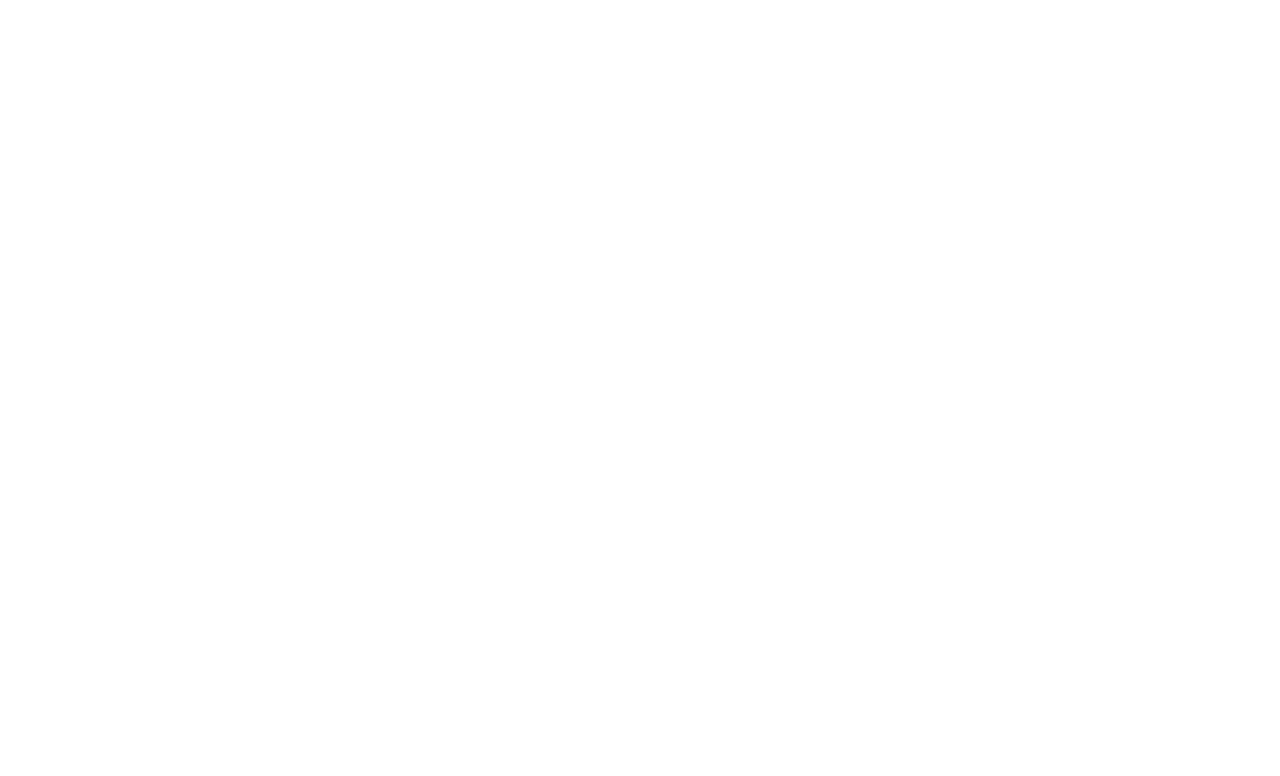
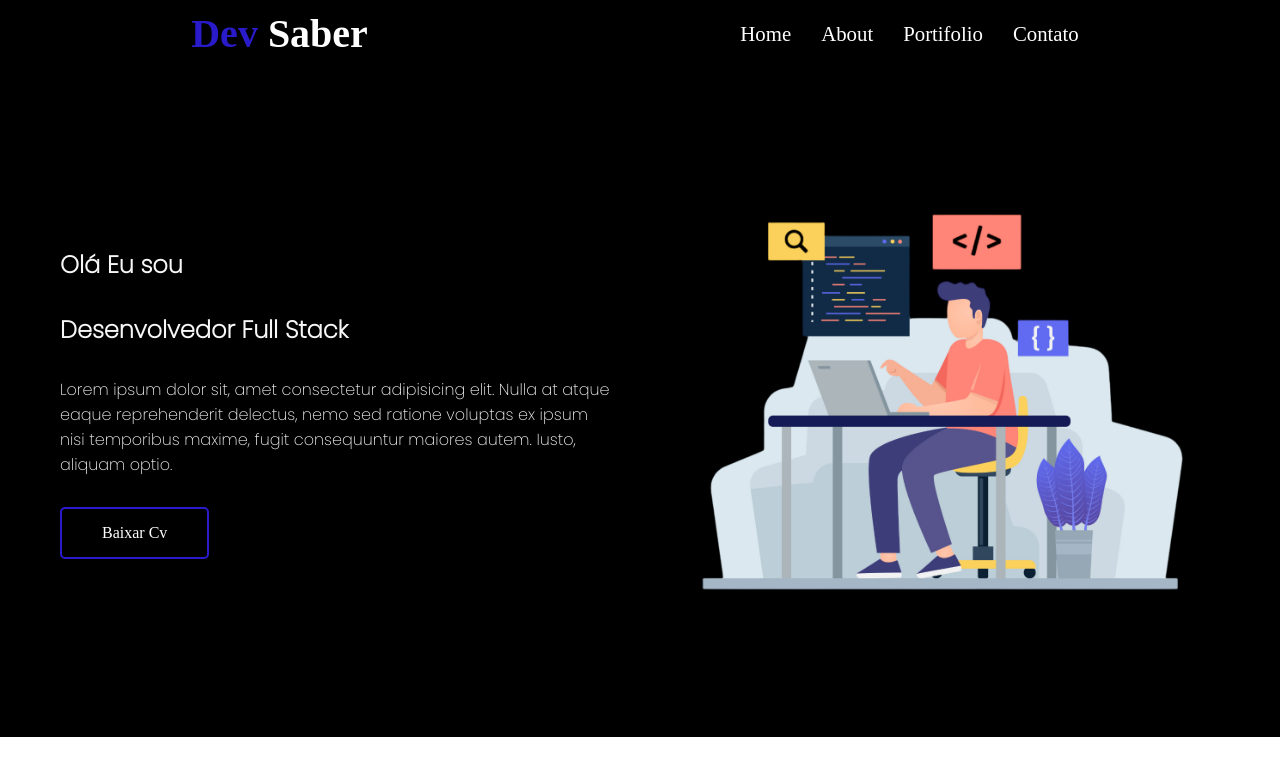
Before and after one commit to NatanRamosFerreira/Portifolio-2.0, a plain HTML site: page index.html in a window 1280 px wide. Drawn offline with Linux system fonts and the light colour scheme.

Commit message:
Parte do Topo da página

```diff
--- /dev/null
+++ b/css/style.css
@@ -0,0 +1,85 @@
+@import url('https://fonts.googleapis.com/css2?family=Poppins:wght@200&display=swap');
+*{
+    padding: 0;
+    margin: 0;
+    box-sizing: border-box;
+    list-style: none;
+    text-decoration: none;
+}
+
+body{
+    max-width: 1400px;
+    margin: 0 auto;
+}
+
+/* Header */
+
+header{
+    background-color: black;
+    padding: 10px;
+    display: flex;
+    align-items: center;
+    justify-content: space-around;
+}
+
+header h1 {
+    color: #2a1bca;
+    font-size: 2.5rem;
+}
+
+header span{
+    color: #fff;
+}
+
+header .navegacao_principal {
+    display: flex;
+    gap: 10px;
+    align-items: center;
+}
+
+header .navegacao_principal li a {
+    padding: 10px;
+    color: #fff;
+    font-size: 1.3rem;
+}
+
+/* Baixar o CV*/
+
+.section_div{
+    display: grid;
+    grid-template-columns: 1fr 1fr;
+    justify-content: space-around;
+    align-items: center;
+    gap: 60px;
+    padding: 60px;
+    background-color: #000;
+}
+
+.section_div div {
+    margin-top: 120px;
+    align-self: self-start;
+    display: grid;
+    gap: 30px;
+}
+.section_div div h2 {
+    font-family: 'Poppins';
+    font-weight: 600;
+    color: #f7f7f7;
+}
+
+.section_div div p{
+    font-family: 'Poppins';
+    font-weight: 200;
+    color: #f7f7f7;
+}
+.section_div div a {
+    justify-self:   start ;
+    color: #fff;
+    padding: 15px 40px;
+    border-radius: 5px;
+    border: 2px solid #2a1bca;
+}
+
+.section_div img {
+    max-width: 100%;
+}
--- a/index.html
+++ b/index.html
@@ -1,12 +1,39 @@
 <!DOCTYPE html>
 <html lang="pt-BR">
+
 <head>
     <meta charset="UTF-8">
     <meta http-equiv="X-UA-Compatible" content="IE=edge">
     <meta name="viewport" content="width=device-width, initial-scale=1.0">
     <title>Natan Dev Full Stack</title>
+    <link rel="stylesheet" href="/css/style.css">
 </head>
+
 <body>
+    <header>
+        <h1>Dev <span>Saber</span></h1>
+        <nav>
+            <ul class="navegacao_principal">
+                <li><a href="home">Home</a></li>
+                <li><a href="about">About</a></li>
+                <li><a href="portifolio">Portifolio</a></li>
+                <li><a href="contact">Contato</a></li>
+            </ul>
+        </nav>
+    </header>
+    <section aria-label="seção curriculo dowloand Leonardo" class="section_div">
+        <div>
+            <h2>Olá Eu sou</h2>
+            <h2 class="digitando">Desenvolvedor Full Stack</h2>
+            <p>Lorem ipsum dolor sit, amet consectetur adipisicing elit. Nulla at atque eaque reprehenderit delectus,
+                nemo sed ratione voluptas ex ipsum nisi temporibus maxime, fugit consequuntur maiores autem. Iusto,
+                aliquam optio.</p>
+            <a href="#">Baixar Cv</a>
+        </div>
+        <img src="/src/personagem_inicio.png" alt="personagem_inicio>
+    </section>
+    <link rel="stylesheet" href="/js/script.js">
 
 </body>
+
 </html>
```
Also changed, not shown: js/script.js (added), src/personagem_inicio.png (added).
